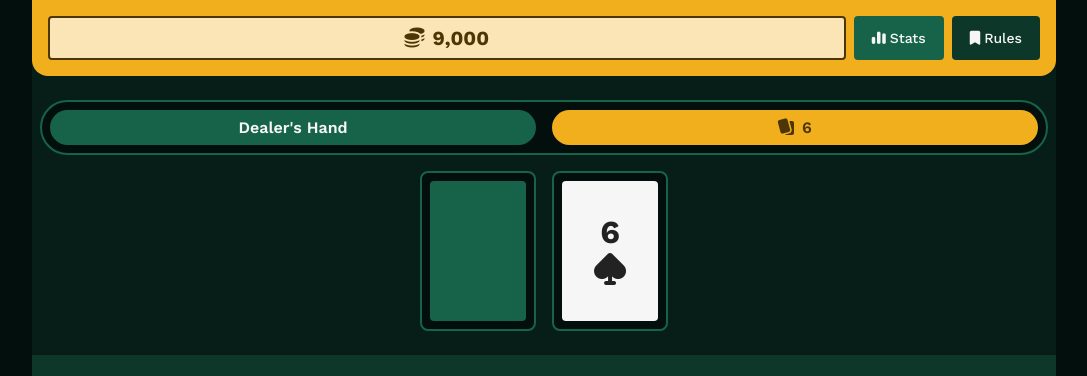
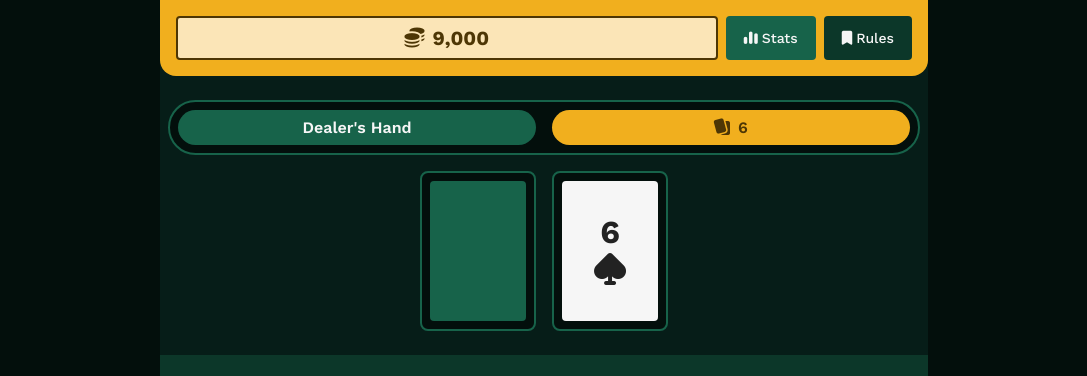
Before and after one commit to claycauley/blackjack-praeses, a plain HTML site: page index.html in a window 1280 px wide. Shown: the top 376 px of the page, without its empty margins (96-1183 px from the left). Drawn offline with nearby package versions, Linux system fonts and the light colour scheme.

Commit message:
Updated README + max desktop size

```diff
--- a/assets/styles/css/main.scss
+++ b/assets/styles/css/main.scss
@@ -208,12 +208,12 @@ header {
     }
 }
 
-@media (min-width: 1024px) {
+@media (min-width: 768px) {
     html {
         background-color: var(--primaryGreenDarken75);
     }
     body{
-        max-width: 1024px;
+        max-width: 768px;
         margin: 0 auto;
     }
     .playerActions {
```
Also changed, not shown: assets/styles/css/main.css, assets/styles/css/main.min.css, 1 other file.
